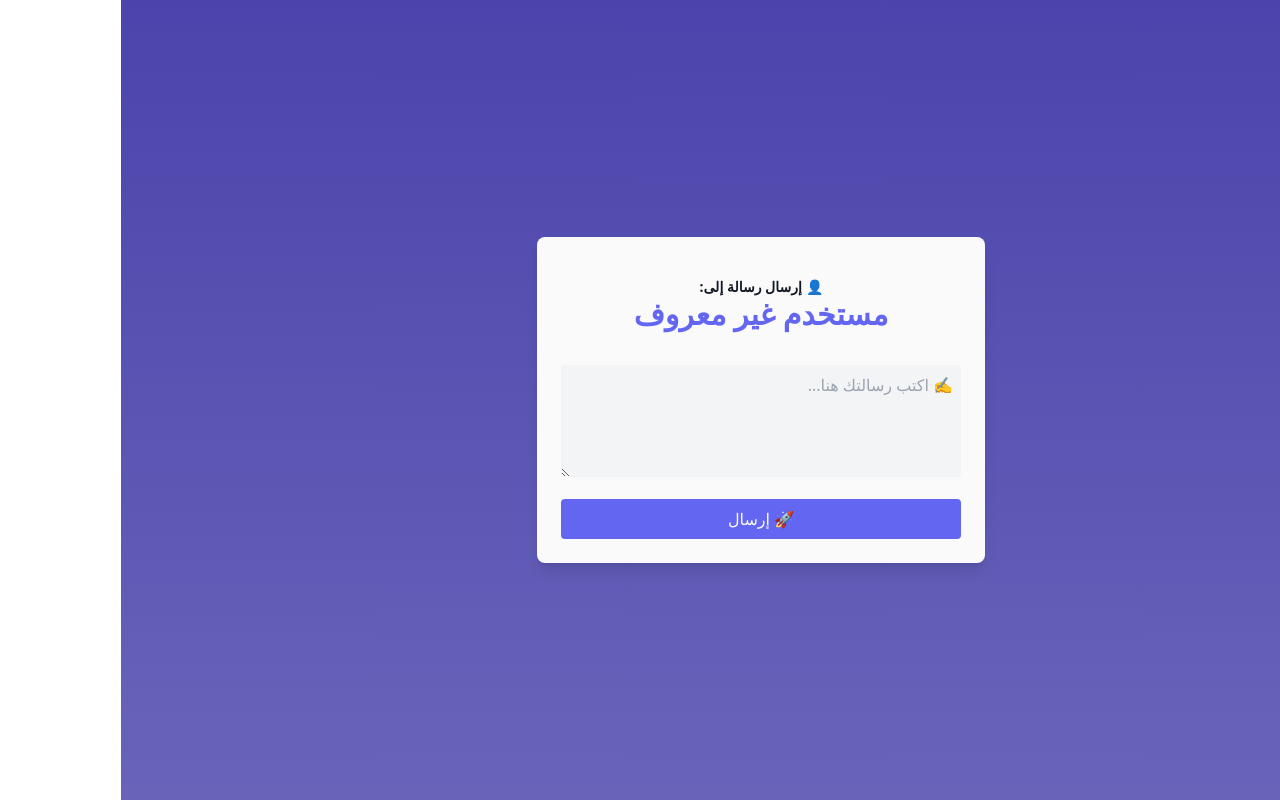
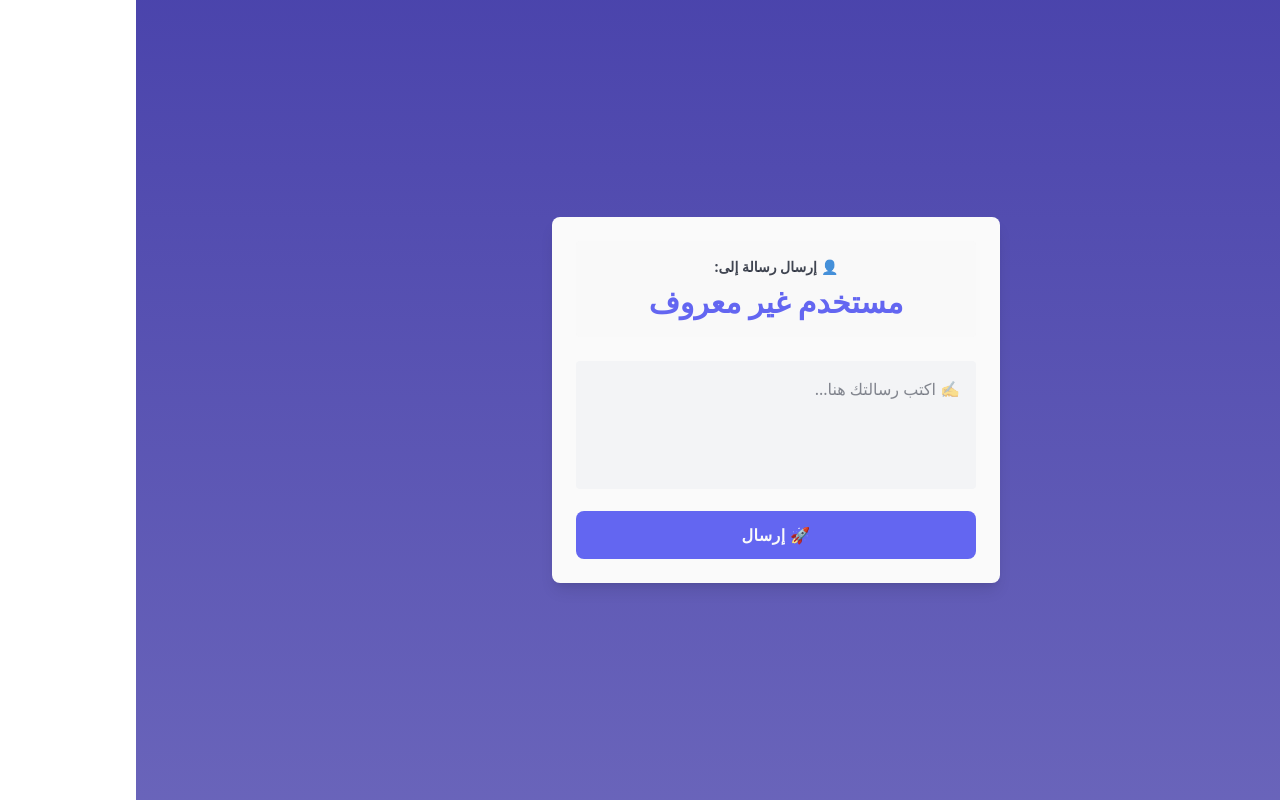
Before and after one commit to 2ao1-1/bsaraha, a React (Vite) app: page /send-message/1 in a window 1280 px wide. Built offline with nearby package versions, Linux system fonts and the light colour scheme; a web font is replaced by a local one.

Commit message:
v.1 final edit

```diff
--- a/src/pages/SendMassage.jsx
+++ b/src/pages/SendMassage.jsx
@@ -1,7 +1,10 @@
+import { useState, useEffect } from "react";
 import { useParams } from "react-router-dom";
-import { useState, useEffect } from "react";
+
+import { motion, AnimatePresence } from "framer-motion";
 import axios from "axios";
 import CryptoJS from "crypto-js";
+
 import { SECRET_KEY, POST_MESSAGES_TOUSER } from "./components/SecretKey";
 
 export default function SendMessage() {
@@ -9,7 +12,8 @@ export default function SendMessage() {
   const [recipientName, setRecipientName] = useState("");
   const [status, setStatus] = useState("");
   const [loading, setLoading] = useState(false);
-  const [message, setMessages] = useState([]);
+  const [message, setMessage] = useState(""); // تصحيح اسم المتغير
+  const [showStatus, setShowStatus] = useState(false);
 
   useEffect(() => {
     const storedData = localStorage.getItem("userData");
@@ -32,22 +36,18 @@ export default function SendMessage() {
     }
   }, []);
 
-  // async function currentUser() {
-  //   try {
-  //     const res = await axios.get(
-  //       `http://64.23.184.122:2001/api/user/${userId}`
-  //     );
-  //     const data = res.data;
-  //     console.log(data);
-  //   } catch (err) {
-  //     console.error(err);
-  //   }
-  // }
-  // currentUser();
+  const showStatusMessage = (text, type) => {
+    setStatus({ text, type });
+    setShowStatus(true);
+    setTimeout(() => {
+      setShowStatus(false);
+      setStatus("");
+    }, 3000);
+  };
 
   async function sendMessage() {
     if (!message.trim()) {
-      setStatus({ text: "⚠️ الرسالة لا يمكن أن تكون فارغة!", type: "error" });
+      showStatusMessage("⚠️ الرسالة لا يمكن أن تكون فارغة!", "error");
       return;
     }
 
@@ -59,67 +59,99 @@ export default function SendMessage() {
         { headers: { "Content-Type": "application/json" } }
       );
 
-      console.log("🔵 Response from API:", res.data);
-
-      setMessages((prevMessages) => [...prevMessages, { content: message }]);
-      setStatus({ text: "✅ تم إرسال الرسالة بنجاح!", type: "success" });
-      setMessages([]);
-      setInterval(() => {
-        setStatus("");
-      }, 2000);
+      showStatusMessage("✅ تم إرسال الرسالة بنجاح!", "success");
+      setMessage(""); // مسح محتوى الرسالة بعد الإرسال
     } catch (error) {
-      console.error("❌ API Error:", error.response?.data || error);
-      setStatus({
-        text: error.response?.data?.message || "❌ حدث خطأ أثناء الإرسال.",
-        type: "error",
-      });
+      console.error("❌ API Error:", error);
+      const errorMessage =
+        error.response?.data?.message || "❌ حدث خطأ أثناء الإرسال.";
+      showStatusMessage(errorMessage, "error");
     } finally {
       setLoading(false);
     }
   }
 
   return (
-    <div className="flex flex-col items-center justify-center h-screen bg-gradient-to-b from-secondary-darker/90 to-secondary-darker/75 text-text-primary">
-      <div className="bg-primary-main p-6 rounded-lg shadow-lg w-full max-w-md">
-        {recipientName ? (
-          <div className="mb-4 p-4 text-center rounded">
-            <h3 className="text-sm font-semibold">👤 إرسال رسالة إلى:</h3>
-            <p className="text-3xl font-headers text-secondary-lighter font-bold">
+    <div className="flex flex-col items-center justify-center min-h-screen bg-gradient-to-b from-secondary-darker/90 to-secondary-darker/75 text-text-primary p-4">
+      <motion.div
+        className="bg-primary-main p-6 rounded-lg shadow-lg w-full max-w-md relative"
+        initial={{ opacity: 0, y: 20 }}
+        animate={{ opacity: 1, y: 0 }}
+        transition={{ duration: 0.6 }}
+      >
+        <AnimatePresence mode="wait">
+          {recipientName && (
+            <motion.div
+              className="mb-6 p-4 text-center rounded bg-primary-darker/30"
+              initial={{ opacity: 0, y: -10 }}
+              animate={{ opacity: 1, y: 0 }}
+              exit={{ opacity: 0, y: -10 }}
+            >
+              <h3 className="text-sm font-semibold text-text-primary/80">
+                👤 إرسال رسالة إلى:
+              </h3>
+              <p className="text-3xl font-headers text-secondary-lighter font-bold mt-2">
                 {recipientName}
               </p>
-          </div>
-        ) : (
-          <p className="text-center text-red-400">مستقبل الرسالة غير معروف</p>
+            </motion.div>
           )}
+        </AnimatePresence>
 
-        <textarea
-          className="w-full p-2 rounded bg-primary-darker text-text-primary focus:outline-none focus:ring-2 focus:ring-secondary-lighter"
+        <motion.textarea
+          className="w-full p-4 rounded bg-primary-darker text-text-primary focus:outline-none focus:ring-2 focus:ring-secondary-lighter placeholder-text-primary/50 resize-none"
           rows="4"
           placeholder="✍️ اكتب رسالتك هنا..."
           value={message}
-          onChange={(e) => setMessages(e.target.value)}
+          onChange={(e) => setMessage(e.target.value)}
+          initial={{ opacity: 0 }}
+          animate={{ opacity: 1 }}
+          transition={{ delay: 0.3 }}
         />
-        <button
+
+        <motion.button
           onClick={sendMessage}
           disabled={loading}
           className={`mt-4 ${
             loading
-              ? "bg-secondary-main cursor-not-allowed"
+              ? "bg-secondary-main cursor-not-allowed opacity-70"
               : "bg-secondary-lighter hover:bg-secondary-darker"
-          } text-primary-main px-4 py-2 rounded w-full transition-all`}
+          } text-primary-main px-6 py-3 rounded-lg w-full transition-all duration-300 font-semibold tracking-wide`}
+          whileHover={{ scale: loading ? 1 : 1.02 }}
+          whileTap={{ scale: loading ? 1 : 0.98 }}
         >
-          {loading ? "⏳ جاري الإرسال..." : "🚀 إرسال"}
-        </button>
-        {status && (
-          <p
-            className={`mt-4 text-center ${
-              status.type === "error" ? "text-red-400" : "text-green-400"
+          {loading ? (
+            <span className="flex items-center justify-center">
+              <motion.span
+                animate={{ rotate: 360 }}
+                transition={{ duration: 1, repeat: Infinity, ease: "linear" }}
+                className="inline-block mr-2"
+              >
+                ⏳
+              </motion.span>
+              جاري الإرسال...
+            </span>
+          ) : (
+            "🚀 إرسال"
+          )}
+        </motion.button>
+
+        <AnimatePresence>
+          {showStatus && status && (
+            <motion.div
+              initial={{ opacity: 0, y: 20 }}
+              animate={{ opacity: 1, y: 0 }}
+              exit={{ opacity: 0, y: 20 }}
+              className={`mt-4 p-3 rounded-lg text-center ${
+                status.type === "error"
+                  ? "bg-red-500/10 text-red-400"
+                  : "bg-green-500/10 text-green-400"
               }`}
             >
               {status.text}
-          </p>
+            </motion.div>
           )}
-      </div>
+        </AnimatePresence>
+      </motion.div>
     </div>
   );
 }
```
Lines whose indentation alone changed are shown as unchanged.
